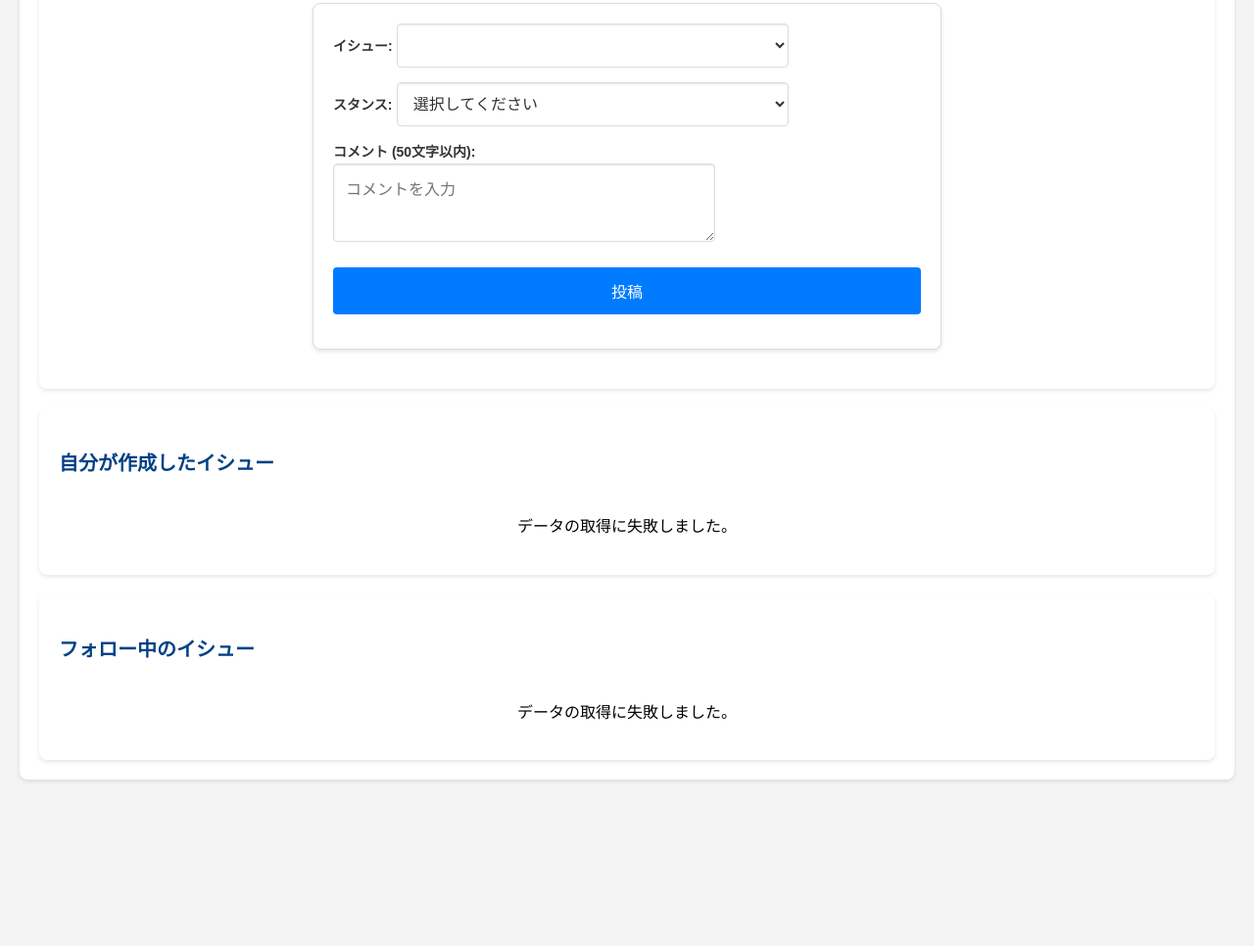
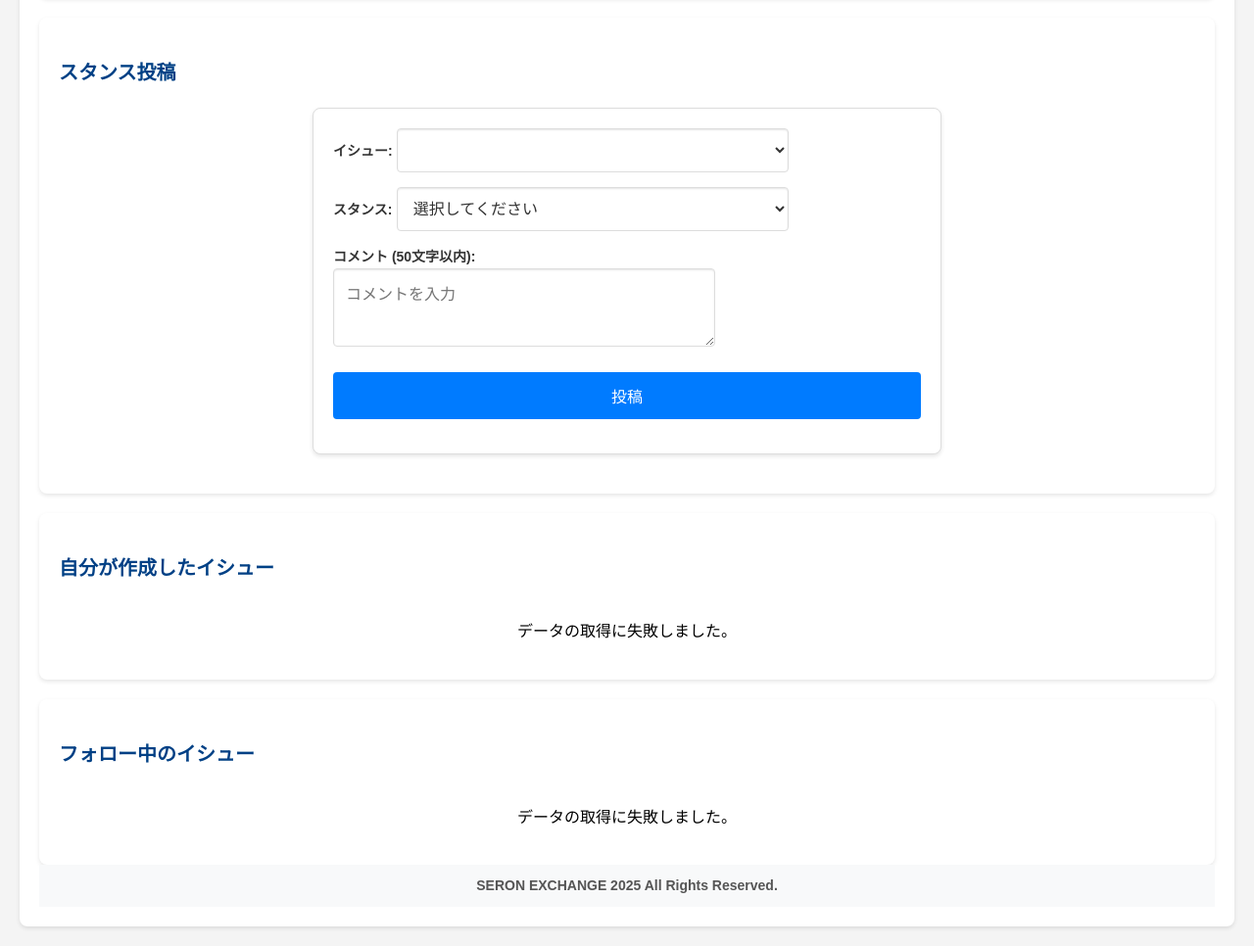
Before and after one commit to Willwesternavenue/seronmarket, a website: page public/mypage.html in a window 1280 px wide. Shown: the part 1378-2344 px from the top of the page at 98% size. Before the commit the page ends 2194 px from the top, so only its background shows below. Drawn offline with Linux system fonts and the light colour scheme; no server answers.

Commit message:
footer added
管理者ログインができないエラーを次に修正

```diff
--- a/public/css/styles.css
+++ b/public/css/styles.css
@@ -920,6 +920,25 @@ max-height: calc(1.4em * 2);       /* 2行分の高さ (行数に合わせて計
 .tab-button.active::after {
     width: 100%;
 }
+/* =============================
+    フッター
+   =============================*/
+
+.footer {
+    display: flex;         /* フレックスボックスを使用 */
+    justify-content: center; /* 水平方向に中央揃え */
+    align-items: center;   /* 垂直方向に中央揃え */
+    text-align: center;    /* テキストを中央揃え */
+    padding: 10px;         /* 上下余白を追加 */
+    background-color: #f8f9fa; /* 背景色を設定（必要なら） */
+}
+
+.footer h5 {
+    margin: 0;             /* 上下マージンをリセット */
+    font-size: 14px;       /* 必要に応じてフォントサイズを調整 */
+    color: #555;           /* テキスト色を変更（必要なら） */
+}
+
 
 /* =============================
    カテゴリIDごとのタブ色 (通常時)
--- a/public/mypage.html
+++ b/public/mypage.html
@@ -20,6 +20,7 @@
         <div class="profile-container">
             <div class="image-container">
                 <img src="/css/images.png" alt="プロフィール画像" class="mypage-image">
+                <h5>編集</h5>
                 <h3>ようこそ、<span id="username">ユーザー名</span>さん</h3>
             </div>
 
@@ -33,6 +34,7 @@
             <div class="profile-row">
                 <label for="coinsInput">作成したイシューの数: XXX 件</label>
             </div>
+            <div class ="section">
 
                 <div class="profile-row-left">
                     <label for="displayNameInput">表示名：
@@ -109,6 +111,7 @@
                 </div>
             </div>
         </div>
+    </div>
 
     <div class="section">
         <h3>イシューの作成依頼</h3>
@@ -173,7 +176,9 @@
         <h3>フォロー中のイシュー</h3>
         <div id="existingIssues"></div>
     </div>
-
+    <div class="footer">
+        <h5>SERON EXCHANGE 2025 All Rights Reserved.</h5>
+    </div>
     <script src="/js/scripts-mypage.js" defer></script> <!-- スクリプトのパスを修正 -->
 </body>
 </html>
```
Also changed, not shown: public/admin.html (+3 -0 lines), public/index.html (+3 -0 lines), public/issue.html (+5 -0 lines), public/login.html (+4 -0 lines), public/register.html (+3 -0 lines). Lines whose indentation alone changed are shown as unchanged.
